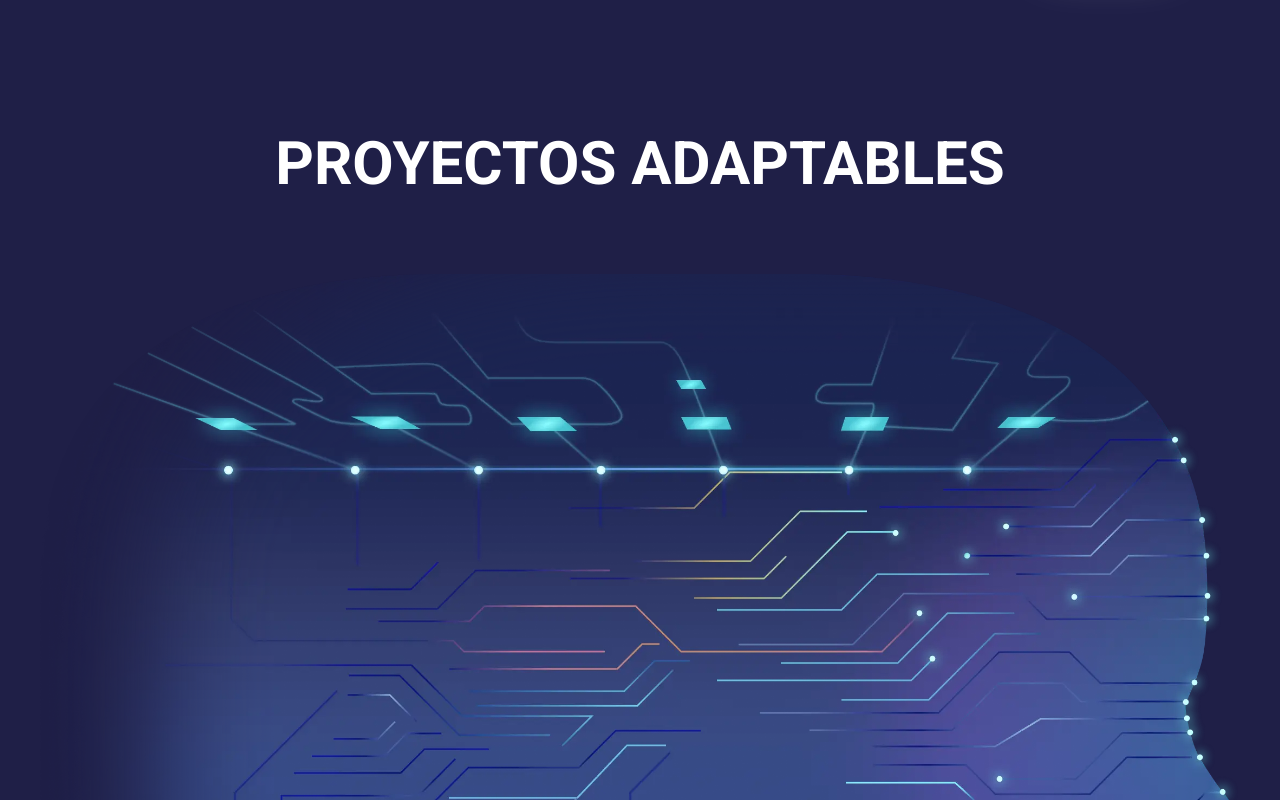
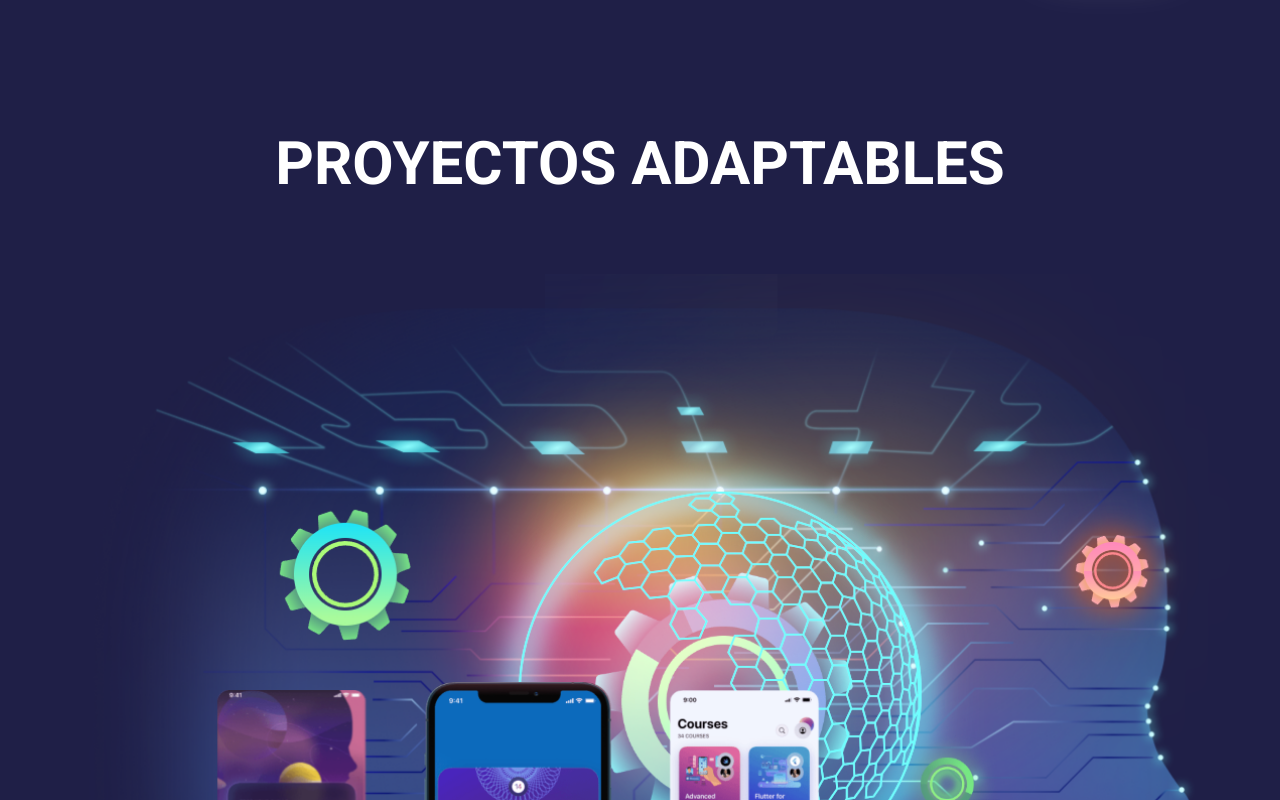
Before and after one commit to jwilliam96/portafolioWeb, a Next.js app: page / in a window 1280 px wide. Shown: the part 3300-4100 px from the top of the page. Built offline with nearby package versions, Linux system fonts and the light colour scheme.

Commit message:
component skills

```diff
--- a/src/ui/responsive/responsive.tsx
+++ b/src/ui/responsive/responsive.tsx
@@ -3,11 +3,14 @@ import Image from "next/image";
 
 export function Responsive() {
     return (
-        <div className="min-h-screen mt-40 max-w-[1200px] mx-auto">
+        <article className="min-h-screen mt-40 max-w-[1200px] mx-auto">
             <Title title="proyectos adaptables" />
+            <p></p>
+
+            {/* CONTAINER IMÁGENES  */}
             <div className="mt-20">
-                <Image src={"/img/responsive/fondo-hombre.webp"} alt="fondo hombre" width={2216} height={1556} />
+                <Image className="w-full object-contain" src={"/img/responsive/img-responsive.webp"} alt="fondo hombre" width={1191} height={817} />
             </div>
-        </div>
+        </article>
     )
 }
--- /dev/null
+++ b/src/ui/skills/skills.tsx
@@ -0,0 +1,8 @@
+
+export default function Skills() {
+    return (
+        <div>
+
+        </div>
+    )
+}
```
Also changed, not shown: public/img/responsive/fondo-hombre.webp (deleted), public/img/responsive/img-responsive.webp (added).
